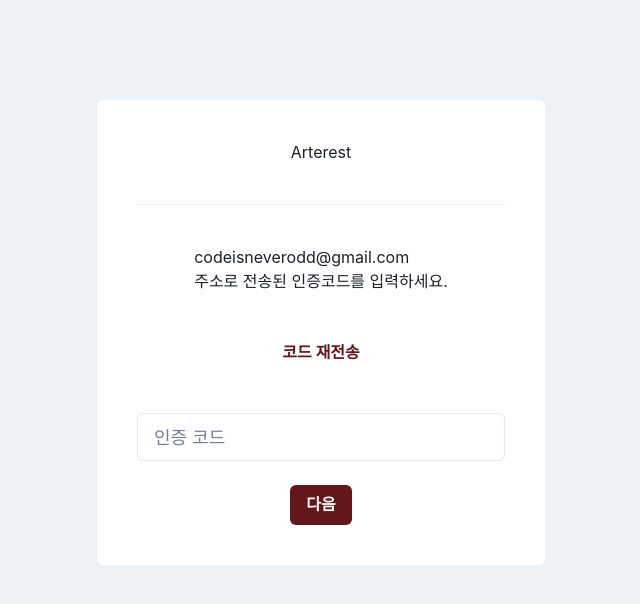
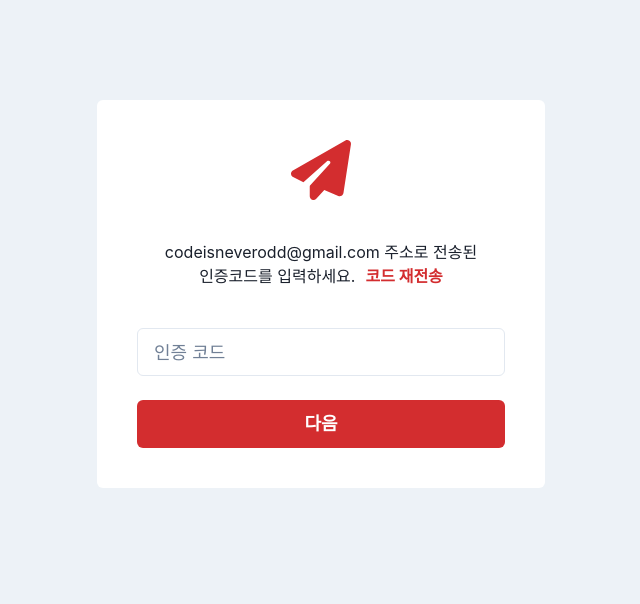
Before and after one commit to DevTraces/FrontEnd, a Next.js app: page /auth/signUp/emailAuth in a window 1280 px wide. Shown: the top 604 px of the page, without its empty margins (319-959 px from the left). Built offline with nearby package versions, Linux system fonts and the light colour scheme.

Commit message:
feat: styling emailAuth page

```diff
--- a/src/pages/auth/signUp/emailAuth/index.tsx
+++ b/src/pages/auth/signUp/emailAuth/index.tsx
@@ -1,15 +1,17 @@
+import AuthButton from "@/components/auth/AuthButton";
 import AuthLayout from "@/components/auth/AuthLayout";
 import AuthTextInput from "@/components/auth/AuthTextInput";
 import {
-  Button,
   Center,
   FormControl,
   FormErrorMessage,
   FormHelperText,
+  Icon,
   Text,
-  Divider,
   VStack
 } from "@chakra-ui/react";
+import { faPaperPlane } from "@fortawesome/free-solid-svg-icons";
+import { FontAwesomeIcon } from "@fortawesome/react-fontawesome";
 import Head from "next/head";
 import { useRouter } from "next/router";
 
@@ -23,15 +25,21 @@
         <title>Arterest | Email Authorization</title>
       </Head>
       <AuthLayout>
-        <Center>Arterest</Center>
-        <Divider />
-        <Text>
-          <Text>codeisneverodd@gmail.com</Text> 주소로 전송된 인증코드를
-          입력하세요.
+        <Center>
+          <Icon
+            as={FontAwesomeIcon}
+            icon={faPaperPlane}
+            color="primary"
+            boxSize="60px"
+          />
+        </Center>
+        <Text textAlign="center" wordBreak="keep-all">
+          codeisneverodd@gmail.com 주소로 전송된 인증코드를 입력하세요.
+          <Text display="inline" color="primary" ml="10px" fontWeight="bold">
+            코드 재전송
+          </Text>
         </Text>
-        <Button bg="none" color="red.900">
-          코드 재전송
-        </Button>
+
         <FormControl as={VStack} isInvalid={isError}>
           <AuthTextInput type="number" placeholder="인증 코드" />
           {!isError ? (
@@ -39,15 +47,13 @@
           ) : (
             <FormErrorMessage>인증코드를 입력해주세요.</FormErrorMessage>
           )}
-          <Button
-            bg="red.900"
-            color="white"
+          <AuthButton
             onClick={() => {
               router.push("/auth/profile");
             }}
           >
             다음
-          </Button>
+          </AuthButton>
         </FormControl>
       </AuthLayout>
     </>
```
